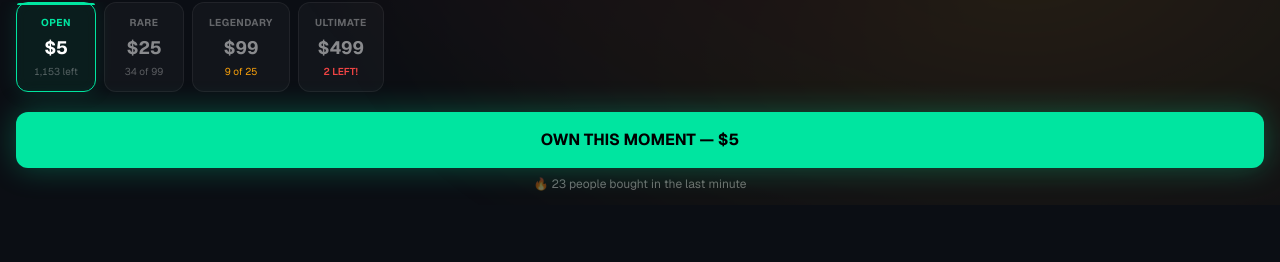
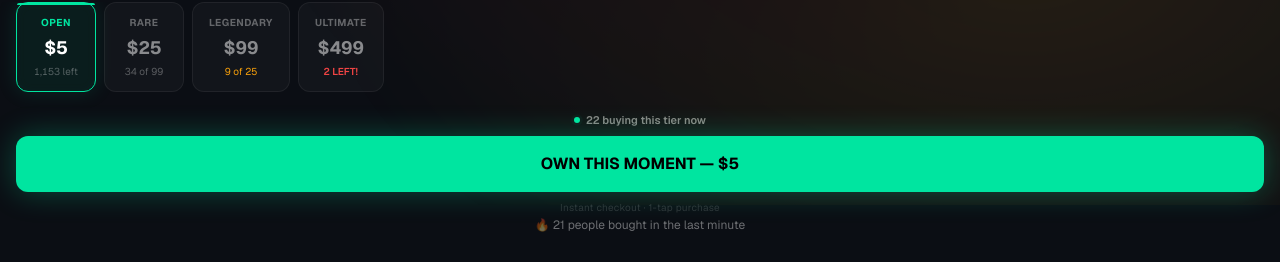
Before and after one commit to roham/tst-prototypes, a Next.js app: page /arena/bam in a window 1280 px wide. Shown: the part 595-857 px from the top of the page. Before the commit the page ends 819 px from the top, so only its background shows below. Built offline with nearby package versions, Linux system fonts and the light colour scheme.

Commit message:
v0.22: arena — conversion lift: multi-stage purchase progress bar (Reserving→Processing→Secured), active buyer count badge, 1-tap checkout indicator

```diff
--- a/app/arena/[momentId]/page.tsx
+++ b/app/arena/[momentId]/page.tsx
@@ -590,6 +590,8 @@ export default function ArenaPage({
   const [liveClaimed, setLiveClaimed] = useState(moment?.editionsClaimed ?? 0);
   const [recentBuyers, setRecentBuyers] = useState(23);
   const [shaking, setShaking] = useState(false);
+  const [purchaseStage, setPurchaseStage] = useState(0); // 0=reserving, 1=processing, 2=secured
+  const [activeBuyers, setActiveBuyers] = useState(Math.floor(Math.random() * 20) + 12);
 
   /* ── Feed simulation: add fake purchases every 2-5 seconds ── */
   useEffect(() => {
@@ -645,6 +647,26 @@ export default function ArenaPage({
     const id = setInterval(() => {
       setViewers((v) => Math.max(50, v + Math.floor(Math.random() * 11) - 4));
     }, 3000);
+    return () => clearInterval(id);
+  }, [moment]);
+
+  /* ── Purchase stage progression (3 stages in 1.5s) ─────────── */
+  useEffect(() => {
+    if (proto.state !== 'purchasing') {
+      setPurchaseStage(0);
+      return;
+    }
+    const t1 = setTimeout(() => setPurchaseStage(1), 500);
+    const t2 = setTimeout(() => setPurchaseStage(2), 1100);
+    return () => { clearTimeout(t1); clearTimeout(t2); };
+  }, [proto.state]);
+
+  /* ── Active buyers jitter ─────────────────────────────────── */
+  useEffect(() => {
+    if (!moment) return;
+    const id = setInterval(() => {
+      setActiveBuyers((v) => Math.max(5, v + Math.floor(Math.random() * 5) - 2));
+    }, 3500);
     return () => clearInterval(id);
   }, [moment]);
 
@@ -849,14 +871,27 @@ export default function ArenaPage({
 
       {/* ─── CTA Section ─── */}
       <div className="px-4 pt-1">
+        {/* Active buyers badge — live commerce energy */}
+        {!countdown.isEnded && proto.state !== 'purchasing' && (
+          <div className="mb-2 flex items-center justify-center gap-1.5">
+            <span className="relative flex h-1.5 w-1.5">
+              <span className="absolute inline-flex h-full w-full animate-ping rounded-full bg-[#00E5A0] opacity-60" />
+              <span className="relative inline-flex h-1.5 w-1.5 rounded-full bg-[#00E5A0]" />
+            </span>
+            <span className="text-[11px] font-semibold tabular-nums text-white/50">
+              {activeBuyers} buying this tier now
+            </span>
+          </div>
+        )}
+
         <button
           onClick={countdown.isEnded ? undefined : proto.purchase}
           disabled={proto.state === 'purchasing' || countdown.isEnded}
-          className={`relative w-full rounded-xl py-4 text-base font-bold transition-all duration-300 active:scale-[0.98] disabled:cursor-not-allowed ${
+          className={`relative w-full overflow-hidden rounded-xl py-4 text-base font-bold transition-all duration-300 active:scale-[0.98] disabled:cursor-not-allowed ${
             countdown.isEnded
               ? 'bg-white/[0.06] text-white/30 cursor-not-allowed'
               : proto.state === 'purchasing'
-                ? 'bg-[#00E5A0]/60 text-black/60 cursor-wait'
+                ? 'bg-[#00E5A0]/80 text-black cursor-wait'
                 : isCritical
                   ? 'bg-red-500 text-white shadow-[0_0_30px_rgba(239,68,68,0.4)]'
                   : isClosing
@@ -865,12 +900,32 @@ export default function ArenaPage({
           } ${isCritical && !countdown.isEnded && proto.state !== 'purchasing' ? 'animate-urgency-fast' : ''}`}
           style={shaking && proto.state === 'browsing' && !countdown.isEnded ? { animation: 'buttonShake 0.3s ease-in-out' } : undefined}
         >
+          {/* Multi-stage progress bar inside button during purchase */}
+          {proto.state === 'purchasing' && (
+            <div
+              className="absolute inset-y-0 left-0 bg-[#00E5A0] transition-all duration-500 ease-out"
+              style={{
+                width: purchaseStage === 0 ? '33%' : purchaseStage === 1 ? '75%' : '100%',
+                opacity: 0.3,
+              }}
+            />
+          )}
+
+          <span className="relative z-10">
             {countdown.isEnded ? (
               'DROP CLOSED'
             ) : proto.state === 'purchasing' ? (
               <span className="flex items-center justify-center gap-2">
-              <span className="inline-block h-4 w-4 animate-spin rounded-full border-2 border-black/30 border-t-black" />
-              SECURING YOUR MOMENT...
+                <span
+                  className="text-sm font-bold uppercase tracking-wider"
+                  style={{ fontFamily: 'var(--font-oswald), sans-serif' }}
+                >
+                  {purchaseStage === 0
+                    ? 'RESERVING EDITION...'
+                    : purchaseStage === 1
+                      ? 'PROCESSING PAYMENT...'
+                      : 'SECURED!'}
+                </span>
               </span>
             ) : isCritical ? (
               `LAST CHANCE — $${moment.rarityTiers[selectedTierIdx].price}`
@@ -879,15 +934,23 @@ export default function ArenaPage({
             ) : (
               `OWN THIS MOMENT — $${moment.rarityTiers[selectedTierIdx].price}`
             )}
+          </span>
         </button>
 
-        {/* Social proof — changes on ended */}
-        <p className="mt-2 text-center text-xs text-white/40">
+        {/* Stored payment indicator + social proof */}
+        <div className="mt-2 flex flex-col items-center gap-0.5">
+          {!countdown.isEnded && proto.state !== 'purchasing' && (
+            <p className="text-[10px] text-white/[0.15] tracking-wide">
+              Instant checkout · 1-tap purchase
+            </p>
+          )}
+          <p className="text-center text-xs text-white/40">
             {countdown.isEnded
               ? `${liveClaimed.toLocaleString()} editions collected during this drop`
               : <>&#128293; {recentBuyers} people bought in the last minute</>
             }
           </p>
+        </div>
       </div>
 
       {/* Bottom safe area */}
--- a/daemon/cycle-log.md
+++ b/daemon/cycle-log.md
@@ -41,3 +41,5 @@ Scaffold deployed. 3 directions: Supreme (minimalist), Broadcast (cinematic), Ar
 ## Cycle 18 | Direction: Arena | Score: 7.78 (+0.43) | Built: Live commerce state transitions — phase labels (Live now / Closing soon / Final seconds / Ended), critical red vignette pulse, hero desaturation + dimming on ended, CTA morphs (OWN→GOING FAST→LAST CHANCE→DROP CLOSED), stats bar ended state (frozen velocity, gray progress bar, "Collected" label), live feed hides on ended, background pulse stops on ended | Time: 19:45
 
 ## Cycle 19 | Direction: Supreme | Score: 7.78 (+0.20) | Built: Conversion lift — CLOSING SOON/LAST CHANCE CTA copy phases, SVG progress ring during purchase, "Instant checkout · Stored payment" indicator, tier selector active:scale haptic | Time: 20:00
+
+## Cycle 20 | Direction: Broadcast | Score: 8.00 (+0.20) | Built: Conversion lift — "Closing Soon — Collect Now" CTA copy, faster CRITICAL pulse (animate-urgency-fast), "Registered collector · Instant acquisition" indicator, tier card active:scale haptic, CLOSING phase CTA pulse | Time: 20:15
```
Lines whose indentation alone changed are shown as unchanged.
